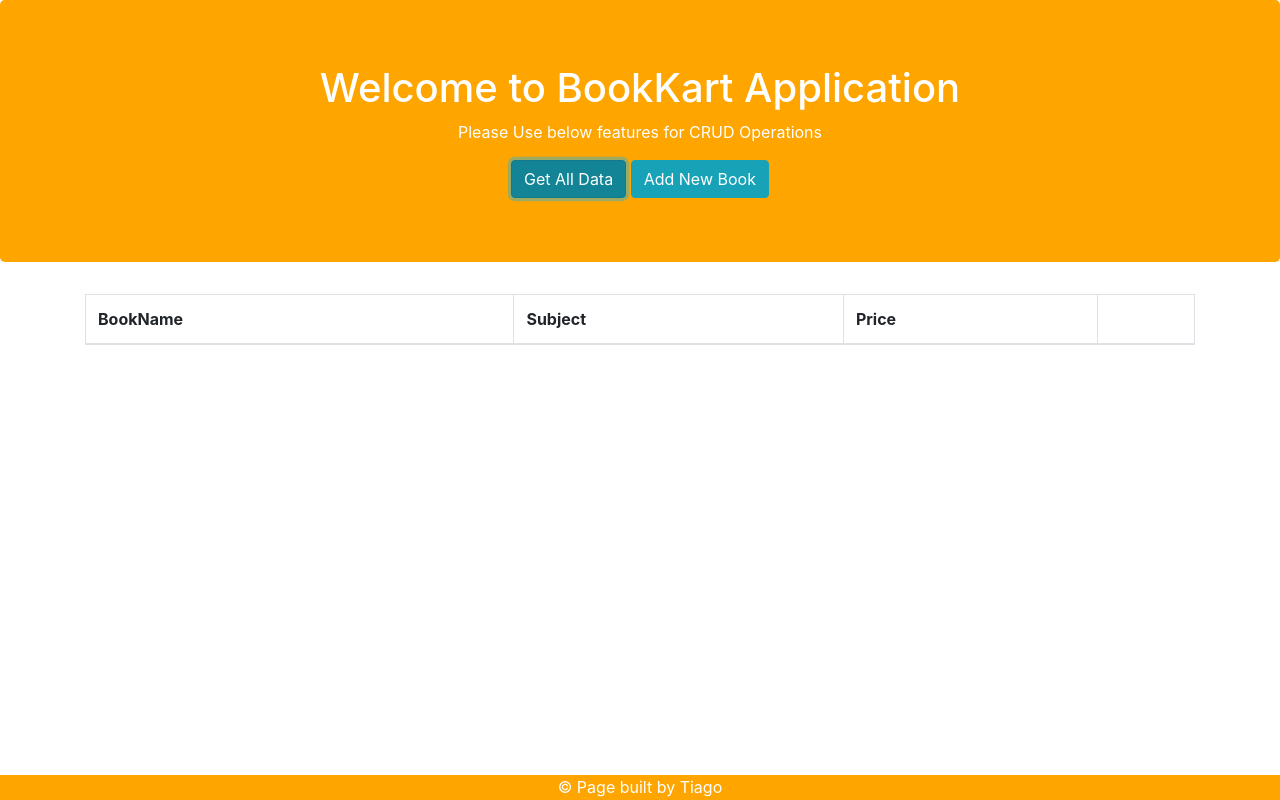
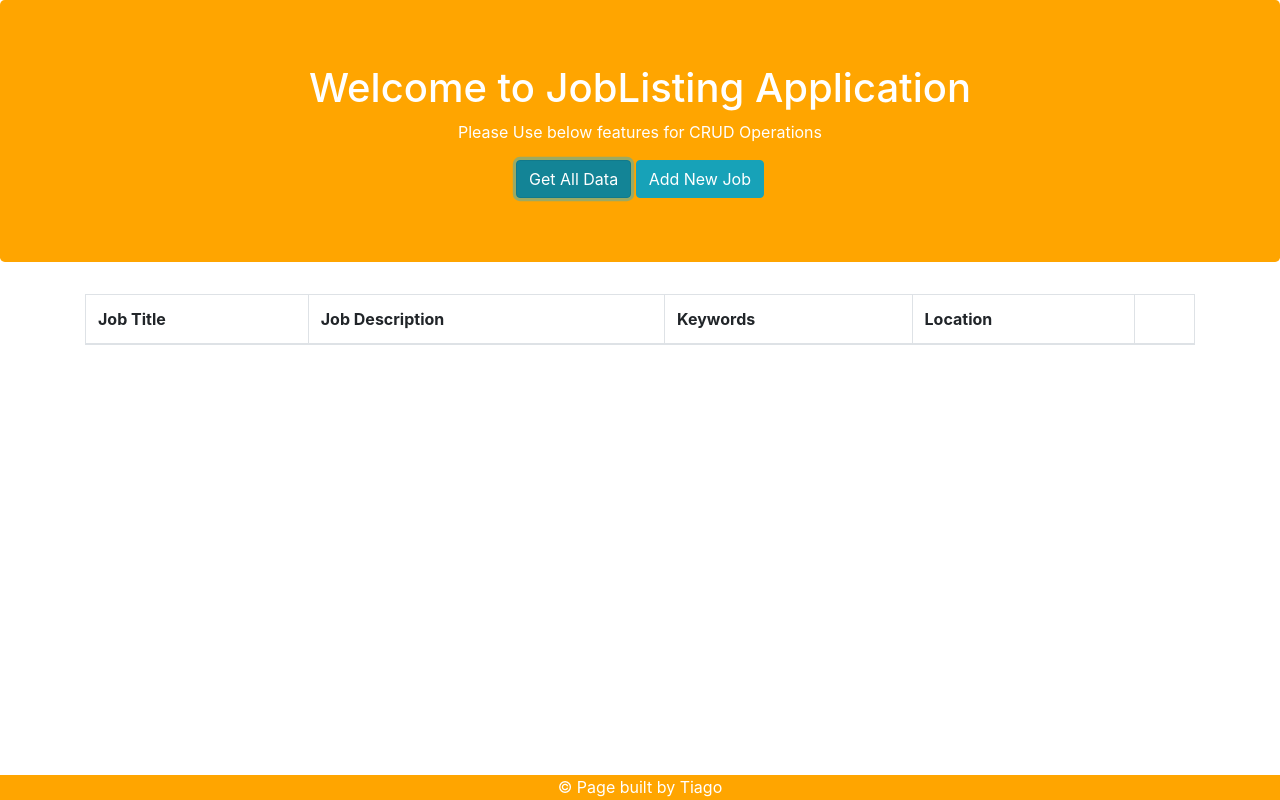
Before and after one commit to tiagodmo1/CA-Job-Listing-App-Repeat, a website: page app/view/index.html in a window 1280 px wide. Both pictures are taken after a click on the button "Get All Data". Drawn offline with Linux system fonts and the light colour scheme; no server answers.

Commit message:
HTML Changes

```diff
--- a/app/controllers/BookKart.controller.js
+++ b/app/controllers/BookKart.controller.js
@@ -4,16 +4,17 @@ const BookKart = db.bookkart;
 // Create and Save a new treatments
 exports.create = (req, res) => {
     //request validation
-   /* if (!req.body.title) {
+   if (!req.body.title) {
         res.status(400).send({ message: "Content cannot be empty." });
         return;
-    }*/
+    }
 
     //create a new treatments
     const bookkart = new BookKart({
         section: req.body.section,
         item: req.body.item,
         price: req.body.price,
+		title: req.body.title,
         published: req.body.published ? req.body.published : false
     });
 
--- a/app/models/bookkart.model.js
+++ b/app/models/bookkart.model.js
@@ -9,7 +9,7 @@ module.exports = mongoose => {
                 section: String,
                 item: String,
                 price: String,
-                title: Number,
+                title: String,
                 published: Boolean
         },
         { timestamps: true }
--- a/app/view/index.html
+++ b/app/view/index.html
@@ -1,7 +1,7 @@
 <!DOCTYPE html>
 <html lang="en">
 <head>
-  <title>BookKart</title>
+  <title>JobListing</title>
   <meta charset="utf-8">
   <meta name="viewport" content="width=device-width, initial-scale=1">
   <link rel="stylesheet" href="css/bootstrap.min.css">
@@ -18,14 +18,14 @@
 <body>
 
 <div class="jumbotron text-center">
-  <h1>Welcome to BookKart Application</h1>
+  <h1>Welcome to JobListing Application</h1>
   <p>Please Use below features for CRUD Operations</p>
  <!-- Trigger the modal with a button -->
   <button type="button" class="btn btn-info" id="callApi">Get All Data</button>
 
 
  <!-- Trigger the modal with a button -->
-  <button type="button" class="btn btn-info" id="add" data-toggle="modal" data-target="#myModal">Add New Book</button>
+  <button type="button" class="btn btn-info" id="add" data-toggle="modal" data-target="#myModal">Add New Job</button>
 
 
 
@@ -39,16 +39,16 @@
       <!-- Modal content-->
       <div class="modal-content">
         <div class="modal-header">
-<h4 class="modal-title">List of Books </h4>
+<h4 class="modal-title">List of Jobs</h4>
           <button type="button" class="close" data-dismiss="modal">&times;</button>
 
         </div>
         <div class="modal-body">
 <div class="container">
-         <div class="row m-1"><div class="col-sm-3"><b>Book Name</b></div><div class="col-sm-9"><input type="text" class="form-control" id="section"/><input type="hidden" id="dataId"/></div></div>
-<div class="row m-1"><div class="col-sm-3"><b>Subejct</b></div><div class="col-sm-9"><input type="text" class="form-control" id="item"/></div></div>
-<div class="row m-1"><div class="col-sm-3"><b>Price</b></div><div class="col-sm-9"><input type="text" class="form-control" id="price"/></div></div>
-<div class="row m-1" style="display:none;"><div class="col-sm-3"><b>Title</b></div><div class="col-sm-9"><input type="text" class="form-control" id="title" value="test"/></div></div>
+         <div class="row m-1"><div class="col-sm-3"><b>Job Title</b></div><div class="col-sm-9"><input type="text" class="form-control" id="section"/><input type="hidden" id="dataId"/></div></div>
+<div class="row m-1"><div class="col-sm-3"><b>Job Description</b></div><div class="col-sm-9"><input type="text" class="form-control" id="item"/></div></div>
+<div class="row m-1"><div class="col-sm-3"><b>Keywords</b></div><div class="col-sm-9"><input type="text" class="form-control" id="price"/></div></div>
+<div class="row m-1" style=""><div class="col-sm-3"><b>Location</b></div><div class="col-sm-9"><input type="text" class="form-control" id="title" value=""/></div></div>
  </div>
         </div>
         <div class="modal-footer">
@@ -67,10 +67,10 @@
   <table id="example" class="table table-striped table-bordered" style="width:100%;display:none;margin-bottom:40px;" >
         <thead>
             <tr>
-                <th>BookName</th>
-                <th>Subject</th>
-                <th>Price</th>
-
+                <th>Job Title</th>
+                <th>Job Description</th>
+                <th>Keywords</th>
+                <th>Location</th>
                 <th></th>
 
             </tr>
--- a/app/view/js/demo.js
+++ b/app/view/js/demo.js
@@ -51,7 +51,7 @@ var dataJson = {
         };
 
 $.ajax({
-            url: 'https://bookartapp.herokuapp.com/api/bookkart/'+dataId,
+            url: 'http://bookartapp.herokuapp.com/api/bookkart/'+dataId,
             type: 'put',
             dataType: 'json',
              data: JSON.stringify(dataJson),
@@ -133,7 +133,7 @@ $('#table1').DataTable().destroy();
             { "data": "section" },
             { "data": "item" },
             { "data": "price" },
-
+             { "data": "title" },
 {
         //adds td row for button
       data: null,
```
